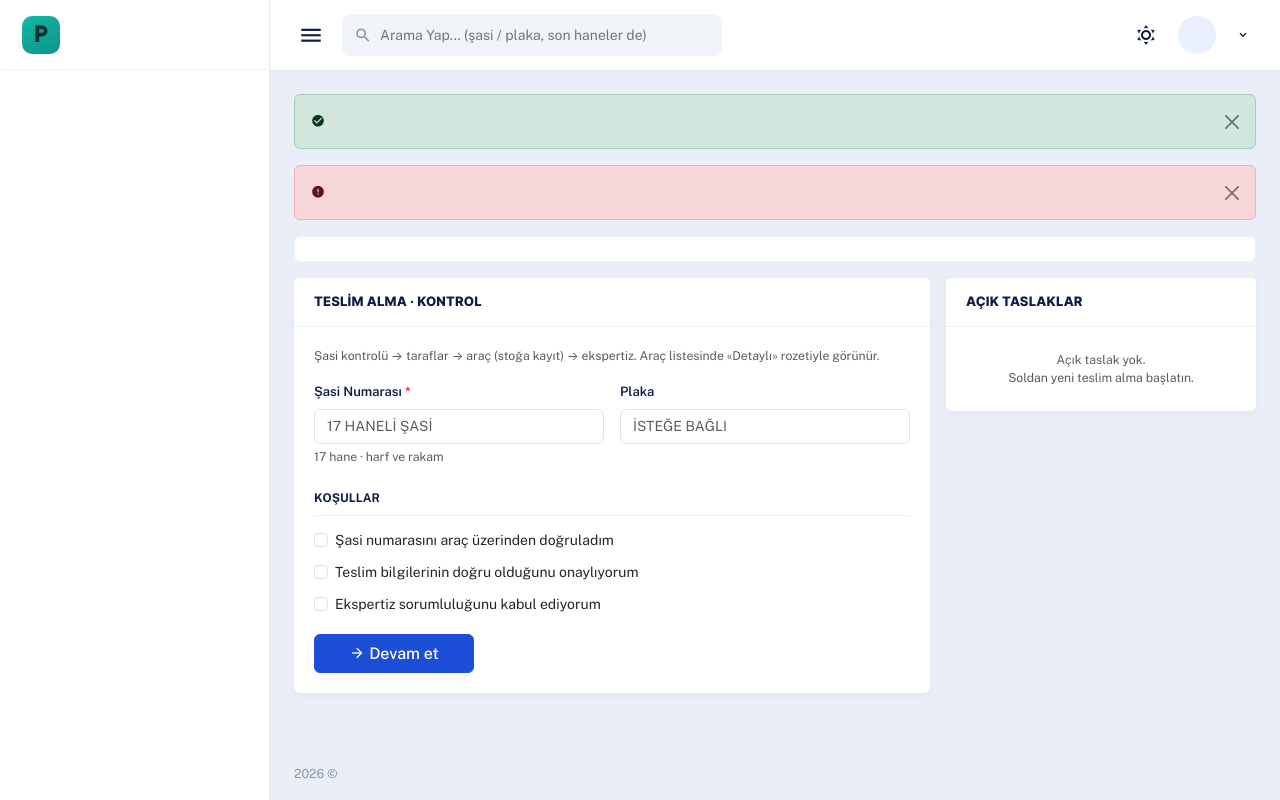
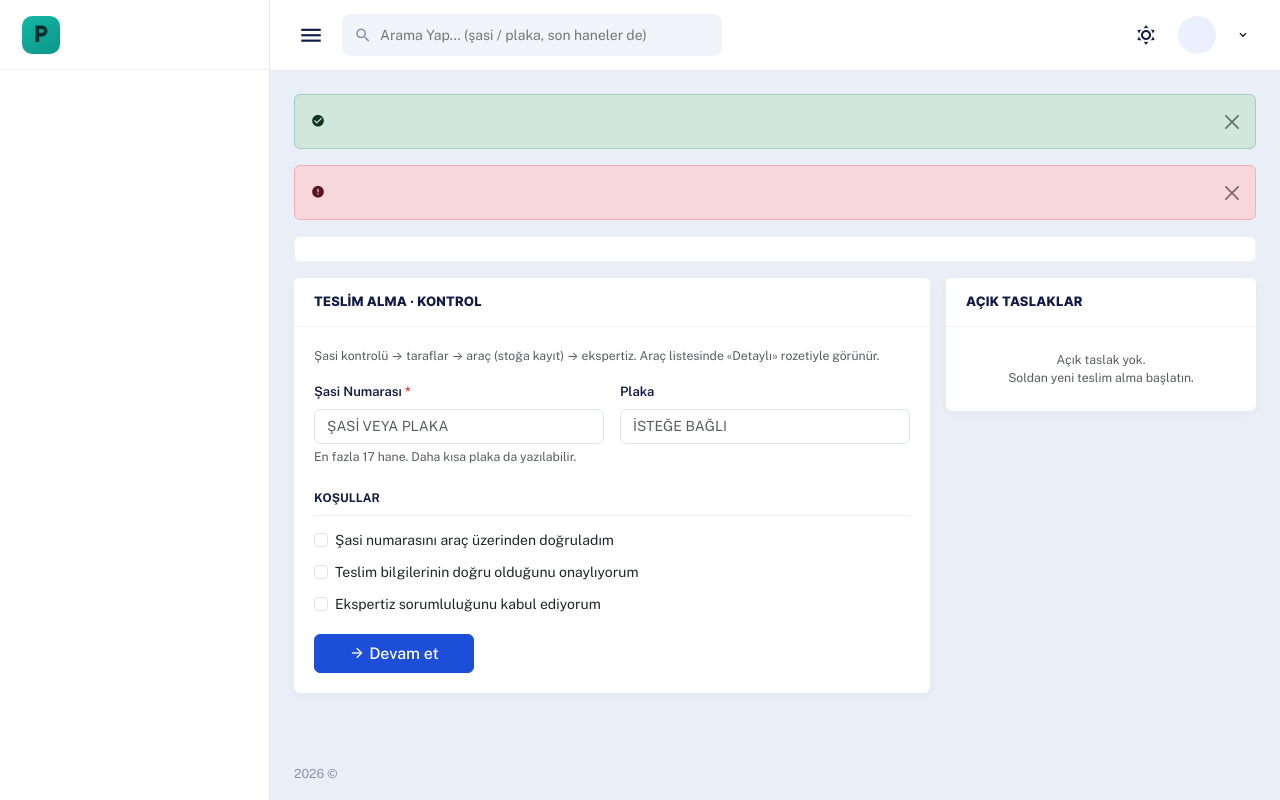
Before and after one commit to sencerg/Otopark, a PHP site: template views/detayli_arac/index.php in a window 1280 px wide. Run offline with PHP 8.4, Linux system fonts and the light colour scheme; the template is opened without the code that fills it, so the values that code supplies are empty; some libraries are stand-ins or nearby versions.

Commit message:
“alo”

```diff
--- a/app/Services/SurumKatalog.php
+++ b/app/Services/SurumKatalog.php
@@ -33,9 +33,9 @@ final class SurumKatalog
             [
                 'surum' => 'v0.68',
                 'tarih' => '2026-11-26 10:49',
-                'baslik' => 'Şaside harf yasağı kalktı',
+                'baslik' => 'Şasi en fazla 17 hane',
                 'maddeler' => [
-                    'Şasi alanına I, O ve Q yazılabiliyor. Şasi yokken plaka girilen yerlerde bu harfler artık silinmiyor.',
+                    'Şasi 17 haneyi geçemez. Daha kısa plaka ve diğer yazılar da kabul edilir.',
                 ],
             ],
             [
--- a/views/detayli_arac/index.php
+++ b/views/detayli_arac/index.php
@@ -27,10 +27,10 @@ require __DIR__ . '/_adimlar.php';
                     <div class="row g-3">
                         <div class="col-md-6">
                             <label class="form-label required">Şasi Numarası</label>
-                            <input type="text" name="sase" class="form-control text-uppercase sase-input" maxlength="17" minlength="17"
-                                   pattern="[A-Za-z0-9]{17}" required autocomplete="off" spellcheck="false"
-                                   value="<?= e(old('sase')) ?>" placeholder="17 haneli şasi">
-                            <div class="form-text">17 hane · harf ve rakam</div>
+                            <input type="text" name="sase" class="form-control text-uppercase sase-input" maxlength="17"
+                                   required autocomplete="off" spellcheck="false"
+                                   value="<?= e(old('sase')) ?>" placeholder="Şasi veya plaka">
+                            <div class="form-text">En fazla 17 hane. Daha kısa plaka da yazılabilir.</div>
                         </div>
                         <div class="col-md-6">
                             <label class="form-label">Plaka</label>
--- a/views/partials/modals.php
+++ b/views/partials/modals.php
@@ -17,9 +17,9 @@ $bayiler = Tanim::liste('bayiler');
                 <div class="row g-3">
                     <div class="col-md-4">
                         <label class="form-label required">Şasi Numarası</label>
-                        <input type="text" name="sase" class="form-control text-uppercase sase-input" maxlength="17" minlength="17" required autocomplete="off" spellcheck="false"
-                               title="17 hane; harf ve rakam">
-                        <div class="form-text">17 hane · harf ve rakam</div>
+                        <input type="text" name="sase" class="form-control text-uppercase sase-input" maxlength="17" required autocomplete="off" spellcheck="false"
+                               title="En fazla 17 hane">
+                        <div class="form-text">En fazla 17 hane. Daha kısa plaka da yazılabilir.</div>
                     </div>
                     <div class="col-md-4"><label class="form-label required">Plaka</label><input type="text" name="plaka" class="form-control text-uppercase" maxlength="20" required></div>
                     <div class="col-md-4"><label class="form-label required">Araç Tipi</label><select name="arac_tipi" class="form-select" required><?= Tanim::options(Tanim::liste('arac_tipleri')) ?></select></div>
```
Also changed, not shown: app/Services/AracService.php (+5 -5 lines), views/araclar/form.php (+3 -4 lines), public/assets/js/app.js.
